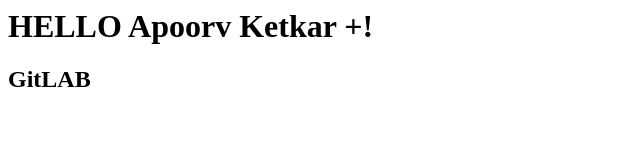
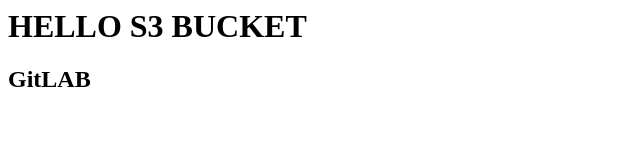
Before and after one commit to Apoorv-github/testdir, a plain HTML site: page index.html in a window 1280 px wide. Shown: the whole page, without its empty margins (0-640 px from the left). Drawn offline with Linux system fonts and the light colour scheme.

Commit message:
fourth commit

```diff
--- a/index.html
+++ b/index.html
@@ -1,4 +1,4 @@
 <html>
-<h1> HELLO Apoorv Ketkar +!  </h1>
+<h1> HELLO S3 BUCKET  </h1>
   <h2> GitLAB </h2>
 </html>
```
